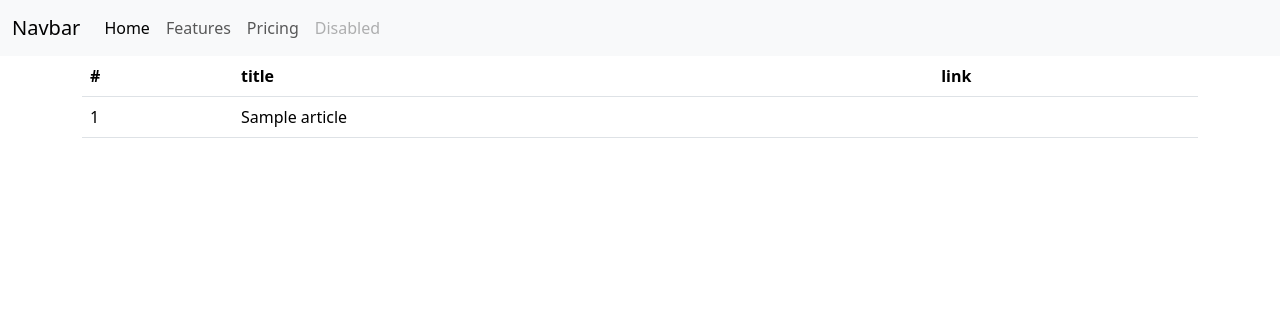
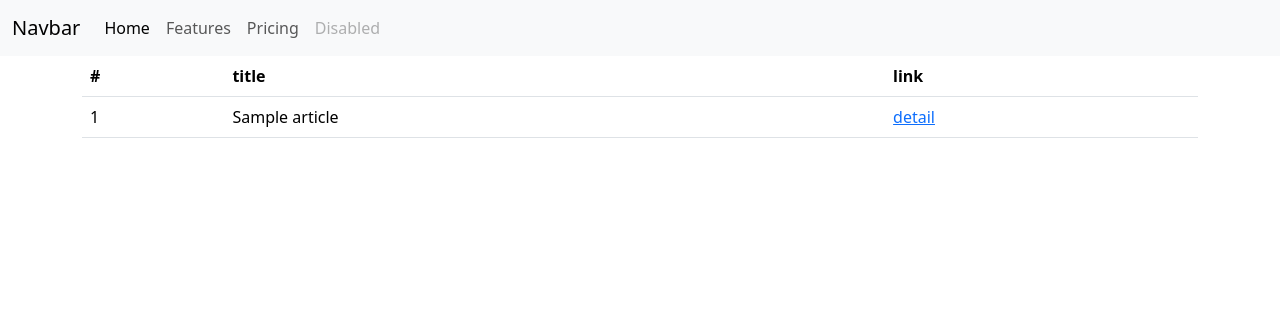
Before and after one commit to kclab922/board, a Django app: page /articles/ in a window 1280 px wide. Shown: the top 316 px of the page. Run offline with Django 4.2, Linux system fonts and the light colour scheme; tables that the repository leaves empty hold one stand-in row (values such as "Sample post").

Commit message:
Read(1)기능 구현

```diff
--- a/articles/templates/index.html
+++ b/articles/templates/index.html
@@ -15,7 +15,10 @@
             <tr>
                 <td>{{article.id}}</td>
                 <td>{{article.title}}</td>
-                <td></td>
+                <td>
+                    <!-- 중괄호퍼센트: 장고 문법 쓸거야 / url: '앱네임:url path의 name인자' -->
+                    <a href="{% url 'articles:detail' id=article.id %}">detail</a>
+                </td>
             </tr>
             {% endfor %}
         </tbody>
--- a/articles/urls.py
+++ b/articles/urls.py
@@ -7,4 +7,5 @@ app_name = 'articles'
 urlpatterns = [
     # '': articles/ 에 해당하는 정보만 받겠다
     path('', views.index, name='index'),
+    path('<int:id>/', views.detail, name='detail')
 ]
--- a/articles/views.py
+++ b/articles/views.py
@@ -12,3 +12,14 @@ def index(request):
         'articles': articles
     }
     return render(request, 'index.html', context)
+
+
+def detail(request, id):
+    # 단일게시물이므로 article 단수형
+    article = Article.objects.get(id=id)
+
+    context = {
+        'article': article,
+    }
+
+    return render(request, 'detail.html', context)
--- a/templates/base.html
+++ b/templates/base.html
@@ -27,6 +27,7 @@
 
     <!-- container: 바깥 테두리 영역에 여백 생성 -->
     <div class="container">
+        <!-- 여기서 block은 꼭 쓰는 명령어, body는 그냥 바꿔도 됨. 다만 이후 파일들에서도 통일해줘야. -->
         {% block body %}
 
         {% endblock %}
```
Also changed, not shown: articles/templates/detail.html (added, +15 -0 lines).
